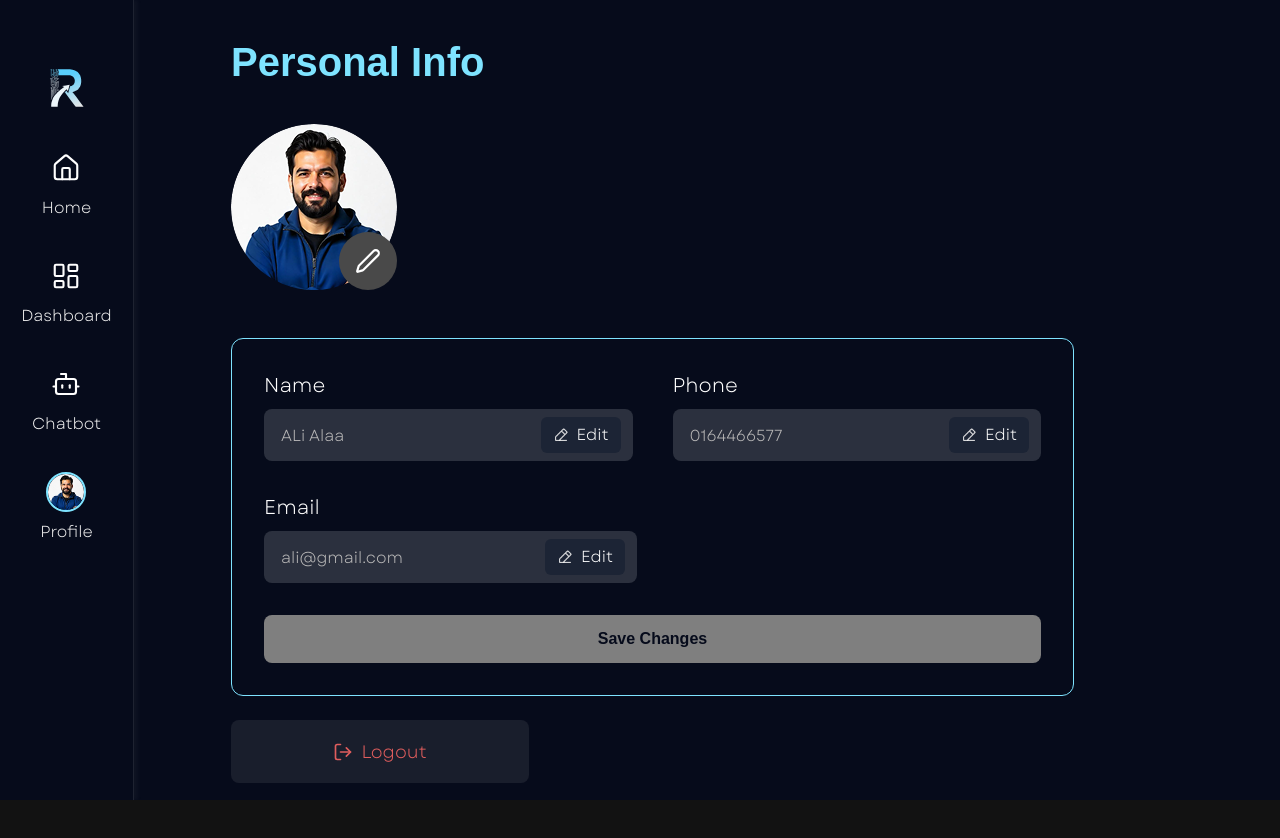
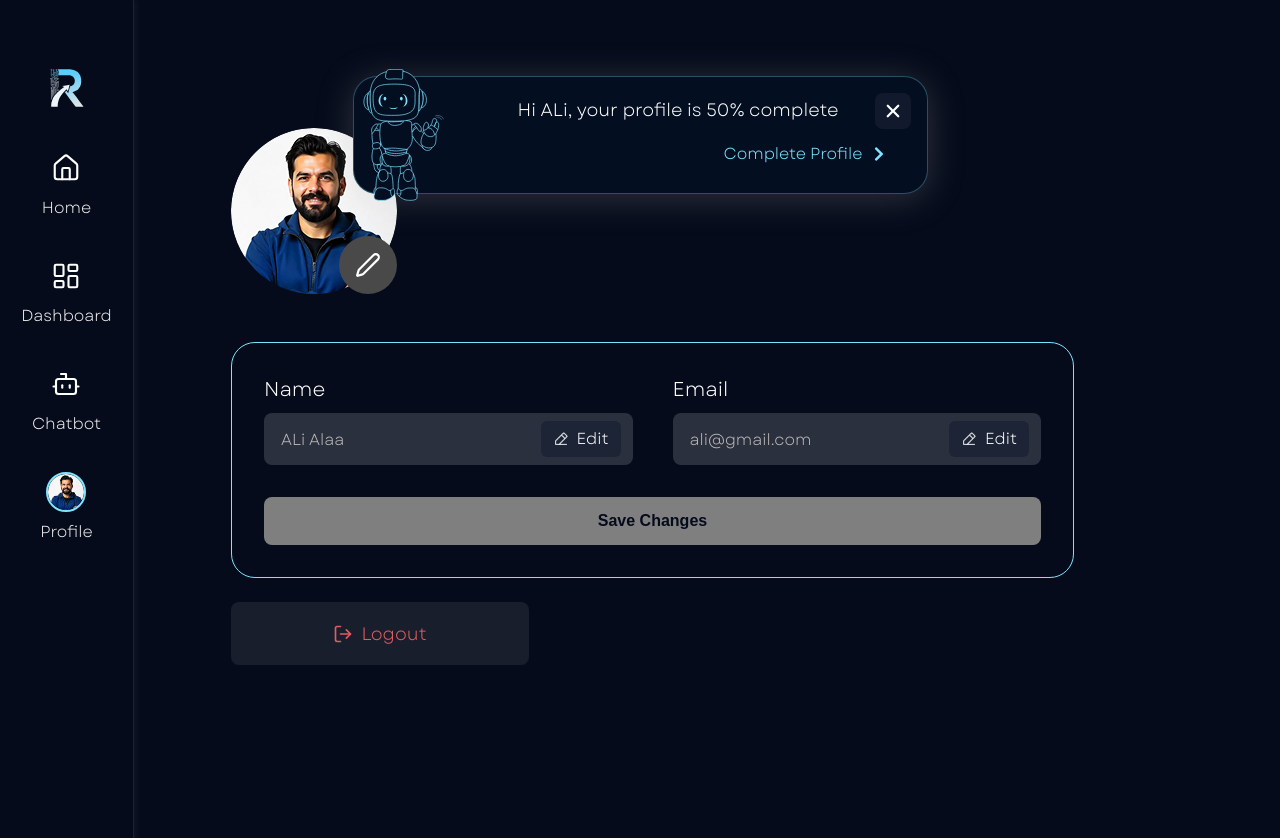
Before and after one commit to ramadan-alaa/RecoMind, a React (Vite) app: page /home/profile in a window 1280 px wide. Shown: the top 838 px of the page. Before the commit the page ends 800 px from the top, so only its background shows below. Built offline with nearby package versions, Linux system fonts and the light colour scheme; a web font is replaced by a local one.

Commit message:
feat: integrate ProfileCompletionBanner and ProfileCompletionModal for enhanced profile completion flow

```diff
--- a/src/UI/ProfileCompletionBanner.jsx
+++ b/src/UI/ProfileCompletionBanner.jsx
@@ -7,6 +7,7 @@ const ProfileCompletionBanner = ({
   userName = "Ahmed",
   completionPercentage = 50,
   onClose,
+  onComplete,
 }) => {
   const [showModal, setShowModal] = useState(false);
   const [isVisible, setIsVisible] = useState(true);
@@ -251,7 +252,12 @@ const ProfileCompletionBanner = ({
           </div>
         </div>
       ) : (
-        <ProfileCompletionModal onClose={() => setShowModal(false)} />
+        <div className="w-[88%] md:w-full mx-auto mt-[76px] max-w-[575px]">
+          <ProfileCompletionModal
+            onClose={() => setShowModal(false)}
+            onComplete={onComplete}
+          />
+        </div>
       )}
     </>
   );
--- a/src/UI/ProfileCompletionModal.jsx
+++ b/src/UI/ProfileCompletionModal.jsx
@@ -4,7 +4,7 @@ import { toast } from "react-hot-toast";
 import { FaCheckCircle } from "react-icons/fa";
 import { MdError } from "react-icons/md";
 
-const ProfileCompletionModal = ({ onClose }) => {
+const ProfileCompletionModal = ({ onClose, onComplete }) => {
   const [jobTitle, setJobTitle] = useState("");
   const [phoneNumber, setPhoneNumber] = useState("");
   const [loading, setLoading] = useState(false);
@@ -43,6 +43,13 @@ const ProfileCompletionModal = ({ onClose }) => {
     setTimeout(() => {
       setLoading(false);
       setShowSuccess(true);
+
+      setTimeout(() => {
+        if (onComplete) {
+          onComplete(jobTitle, phoneNumber);
+        }
+        onClose();
+      }, 4000);
     }, 1500);
   };
 
@@ -51,13 +58,18 @@ const ProfileCompletionModal = ({ onClose }) => {
       <div
         className="w-[88%] md:w-full mx-auto mt-[76px] max-w-[575px] rounded-3xl border border-[#64B883] p-8 md:p-10 bg-[#030E21] relative overflow-hidden"
         style={{
-          boxShadow: "0px 4px 36px 0px rgba(100, 184, 131, 0. 3)",
+          boxShadow: "0px 4px 36px 0px rgba(100, 184, 131, 0.3)",
         }}
       >
         {/* Close Button for Success Screen */}
         <button
           className="absolute top-4 right-4 bg-white/5 border border-white/10 text-white w-9 h-9 rounded-lg flex items-center justify-center cursor-pointer transition-all duration-300 hover:bg-white/10 hover:border-[#64B883]/30 hover:rotate-90 z-10"
-          onClick={onClose}
+          onClick={() => {
+            if (onComplete) {
+              onComplete(jobTitle, phoneNumber);
+            }
+            onClose();
+          }}
         >
           <IoClose size={24} />
         </button>
@@ -152,7 +164,7 @@ const ProfileCompletionModal = ({ onClose }) => {
             }
           }
 
-          . confetti {
+          .confetti {
             position: absolute;
             width: 8px;
             height: 8px;
@@ -179,8 +191,16 @@ const ProfileCompletionModal = ({ onClose }) => {
   }
 
   return (
+    <>
       <div
-      className="w-[88%] md:w-full mx-auto mt-[76px] max-w-[575px] rounded-3xl border border-[#7EE3FF]/30 p-8 md:p-10 bg-[#030E21] relative"
+        className="fixed inset-0 bg-black/30 backdrop-blur-[4px] z-40"
+        style={{ backdropFilter: "blur(4px)" }}
+        onClick={onClose}
+      ></div>
+
+      <div className="fixed inset-0 flex items-start justify-center z-50 pt-[76px] px-4 pointer-events-none">
+        <div
+          className="w-[88%] md:w-full max-w-[575px] rounded-3xl border border-[#7EE3FF]/30 p-8 md:p-10 bg-[#030E21] relative pointer-events-auto"
           style={{
             boxShadow: "0px 4px 36px 0px #ACACAC40",
           }}
@@ -197,7 +217,10 @@ const ProfileCompletionModal = ({ onClose }) => {
               Let's Complete Your Profile
             </h2>
 
-        <form onSubmit={handleSubmit} className="flex flex-col gap-5 md:gap-6">
+            <form
+              onSubmit={handleSubmit}
+              className="flex flex-col gap-5 md:gap-6"
+            >
               <div className="flex flex-col gap-2">
                 <label
                   htmlFor="jobTitle"
@@ -208,7 +231,7 @@ const ProfileCompletionModal = ({ onClose }) => {
                 <input
                   type="text"
                   id="jobTitle"
-              className="bg-white/[0.03] border border-[#7EE3FF]/30 rounded-xl px-4 md:px-[18px] py-3 md:py-[14px] text-sm md:text-[15px] text-white outline-none transition-all duration-300 placeholder:text-white/40 focus:bg-white/5 focus:border-[#7EE3FF] focus:shadow-[0_0_0_3px_rgba(126,227,255,0. 1)] disabled:opacity-60 disabled:cursor-not-allowed"
+                  className="bg-white/[0.03] border border-[#7EE3FF]/30 rounded-xl px-4 md:px-[18px] py-3 md:py-[14px] text-sm md:text-[15px] text-white outline-none transition-all duration-300 placeholder:text-white/40 focus:bg-white/5 focus:border-[#7EE3FF] focus:shadow-[0_0_0_3px_rgba(126,227,255,0.1)] disabled:opacity-60 disabled:cursor-not-allowed"
                   placeholder="e.g., Product Manager"
                   value={jobTitle}
                   onChange={(e) => setJobTitle(e.target.value)}
@@ -227,7 +250,7 @@ const ProfileCompletionModal = ({ onClose }) => {
                   type="tel"
                   id="phoneNumber"
                   className="bg-white/[0.03] border border-[#7EE3FF]/30 rounded-xl px-4 md:px-[18px] py-3 md:py-[14px] text-sm md:text-[15px] text-white outline-none transition-all duration-300 placeholder:text-white/40 focus:bg-white/5 focus:border-[#7EE3FF] focus:shadow-[0_0_0_3px_rgba(126,227,255,0. 1)] disabled:opacity-60 disabled:cursor-not-allowed"
-              placeholder="e. g., +20 100 *** ****"
+                  placeholder="e.g., +20 100 *** ****"
                   value={phoneNumber}
                   onChange={(e) => setPhoneNumber(e.target.value)}
                   disabled={loading}
@@ -247,6 +270,8 @@ const ProfileCompletionModal = ({ onClose }) => {
             </form>
           </div>
         </div>
+      </div>
+    </>
   );
 };
 
--- a/src/pages/PersonalInfoPage.jsx
+++ b/src/pages/PersonalInfoPage.jsx
@@ -1,19 +1,30 @@
-import { useState } from "react";
+import { useState, useEffect } from "react";
+import { Toaster } from "react-hot-toast";
 import ProfileAvatar from "../components/ProfileAvatar";
 import InputField from "../components/InputField";
 import LogoutButton from "../components/LogoutButton";
+import ProfileCompletionBanner from "../UI/ProfileCompletionBanner";
 import userB from "../assets/images/userB.png";
 
 const PersonalInfoPage = () => {
   const [userData, setUserData] = useState({
     name: "ALi Alaa",
-    phone: "0164466577",
     email: "ali@gmail.com",
+    phone: "",
+    jobTitle: "",
     profileImage: userB,
+    isProfileComplete: false,
   });
 
   const [hasChanges, setHasChanges] = useState(false);
   const [resetEdit, setResetEdit] = useState(false);
+  const [showCompletionBanner, setShowCompletionBanner] = useState(false);
+
+  useEffect(() => {
+    if (!userData.isProfileComplete && !userData.phone && !userData.jobTitle) {
+      setShowCompletionBanner(true);
+    }
+  }, [userData]);
 
   const handleInputChange = (field, value, resetSave = false) => {
     setUserData((prev) => ({ ...prev, [field]: value }));
@@ -33,21 +44,61 @@ const PersonalInfoPage = () => {
     alert("Changes saved successfully!");
   };
 
+  const handleProfileCompletion = (jobTitle, phoneNumber) => {
+    setUserData((prev) => ({
+      ...prev,
+      jobTitle,
+      phone: phoneNumber,
+      isProfileComplete: true,
+    }));
+    setShowCompletionBanner(false);
+  };
+
+  const handleImageChange = () => {
+    const input = document.createElement("input");
+    input.type = "file";
+    input.accept = "image/*";
+    input.onchange = (e) => {
+      const file = e.target.files[0];
+      if (file) {
+        const reader = new FileReader();
+        reader.onload = (event) => {
+          setUserData((prev) => ({
+            ...prev,
+            profileImage: event.target.result,
+          }));
+          setHasChanges(true);
+        };
+        reader.readAsDataURL(file);
+      }
+    };
+    input.click();
+  };
+
   return (
-    <div className="min-h-screen p-4 sm:px-6 md:px-8 lg:w-[907px] ml-0 lg:ml-[65px] md:pt-8">
-      <h1 className="text-[var(--Secondary)] text-[28px] sm:text-[34px] md:text-[40px] font-semibold mb-8 text-center md:text-left">
-        Personal Info
-      </h1>
+    <>
+      <Toaster position="top-center" />
 
-      <div>
+      <div className="min-h-screen p-4 mt-24 sm:px-6 md:px-8 lg:w-[907px] ml-0 lg:ml-[65px] md:pt-8 relative">
+        {showCompletionBanner && (
+          <div className="fixed top-0 left-0 right-0 z-50 flex justify-center">
+            <ProfileCompletionBanner
+              userName={userData.name.split(" ")[0]}
+              completionPercentage={50}
+              onClose={() => setShowCompletionBanner(false)}
+              onComplete={handleProfileCompletion}
+            />
+          </div>
+        )}
+
         <div className="flex flex-col items-center md:items-start mb-6">
           <ProfileAvatar
             imageUrl={userData.profileImage}
-            onImageChange={() => console.log("Change image")}
+            onImageChange={handleImageChange}
           />
         </div>
 
-        <div className="border border-[var(--Secondary)] p-4 sm:p-6 md:p-8 rounded-xl">
+        <div className="border border-[var(--Secondary)] p-4 sm:p-6 md:p-8 rounded-3xl">
           <div className="flex flex-col gap-8">
             <div className="grid grid-cols-1 md:grid-cols-2 gap-10">
               <InputField
@@ -59,18 +110,6 @@ const PersonalInfoPage = () => {
                 resetEdit={resetEdit}
               />
               <InputField
-                label="Phone"
-                value={userData.phone}
-                onChange={(newValue, resetSave) =>
-                  handleInputChange("phone", newValue, resetSave)
-                }
-                type="tel"
-                resetEdit={resetEdit}
-              />
-            </div>
-
-            <div className="md:w-[48%] w-full">
-              <InputField
                 label="Email"
                 value={userData.email}
                 onChange={(newValue, resetSave) =>
@@ -80,6 +119,28 @@ const PersonalInfoPage = () => {
                 resetEdit={resetEdit}
               />
             </div>
+
+            {userData.isProfileComplete && (
+              <div className="grid grid-cols-1 md:grid-cols-2 gap-10">
+                <InputField
+                  label="Job Title"
+                  value={userData.jobTitle}
+                  onChange={(newValue, resetSave) =>
+                    handleInputChange("jobTitle", newValue, resetSave)
+                  }
+                  resetEdit={resetEdit}
+                />
+                <InputField
+                  label="Phone"
+                  value={userData.phone}
+                  onChange={(newValue, resetSave) =>
+                    handleInputChange("phone", newValue, resetSave)
+                  }
+                  type="tel"
+                  resetEdit={resetEdit}
+                />
+              </div>
+            )}
           </div>
 
           <button
@@ -95,12 +156,12 @@ const PersonalInfoPage = () => {
             Save Changes
           </button>
         </div>
+
+        <div className="flex justify-center md:justify-start mt-6">
+          <LogoutButton onClick={() => console.log("Logging out...")} />
+        </div>
       </div>
-
-      <div className="flex justify-center md:justify-start mt-6">
-        <LogoutButton onClick={() => console.log("Logging out...")} />
-      </div>
-    </div>
+    </>
   );
 };
 
```
Lines whose indentation alone changed are shown as unchanged.
